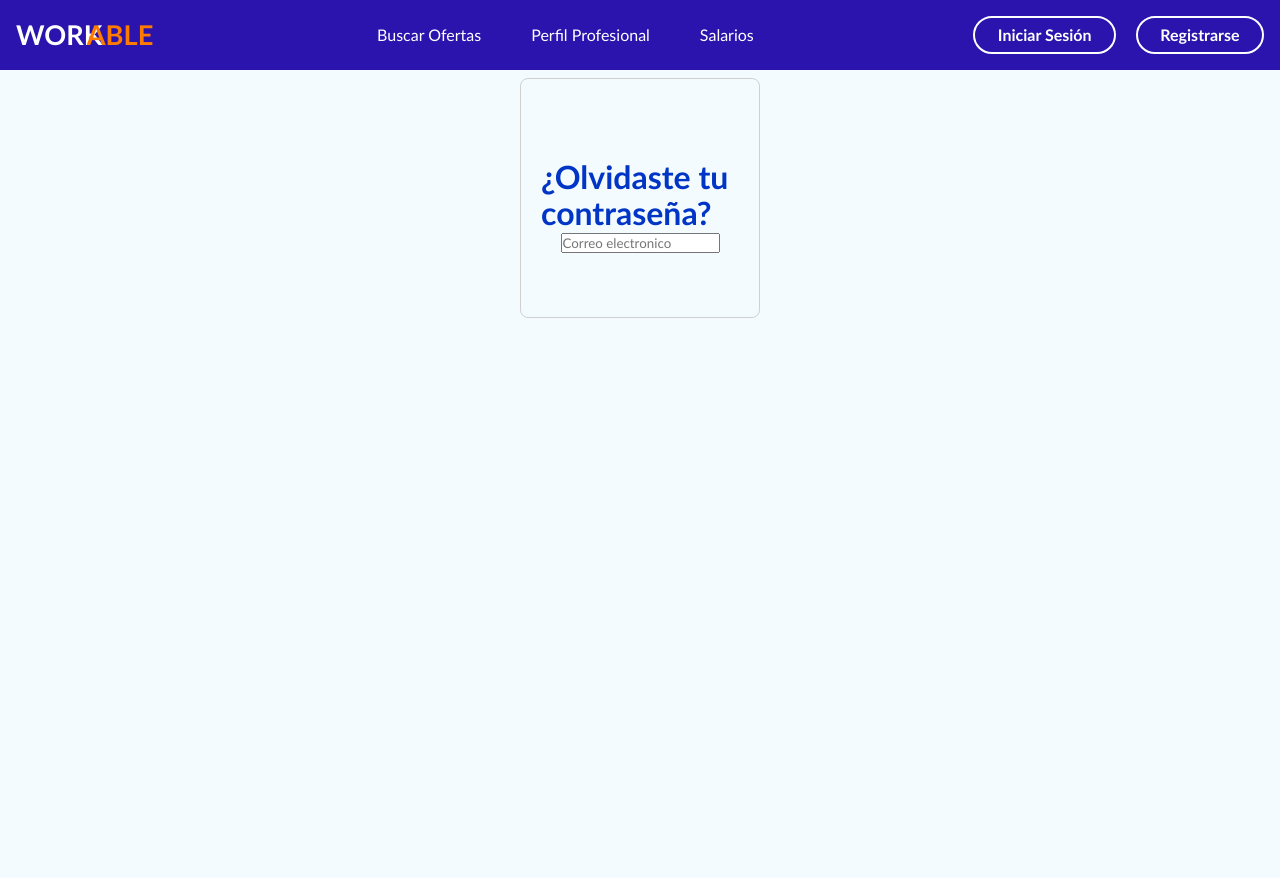
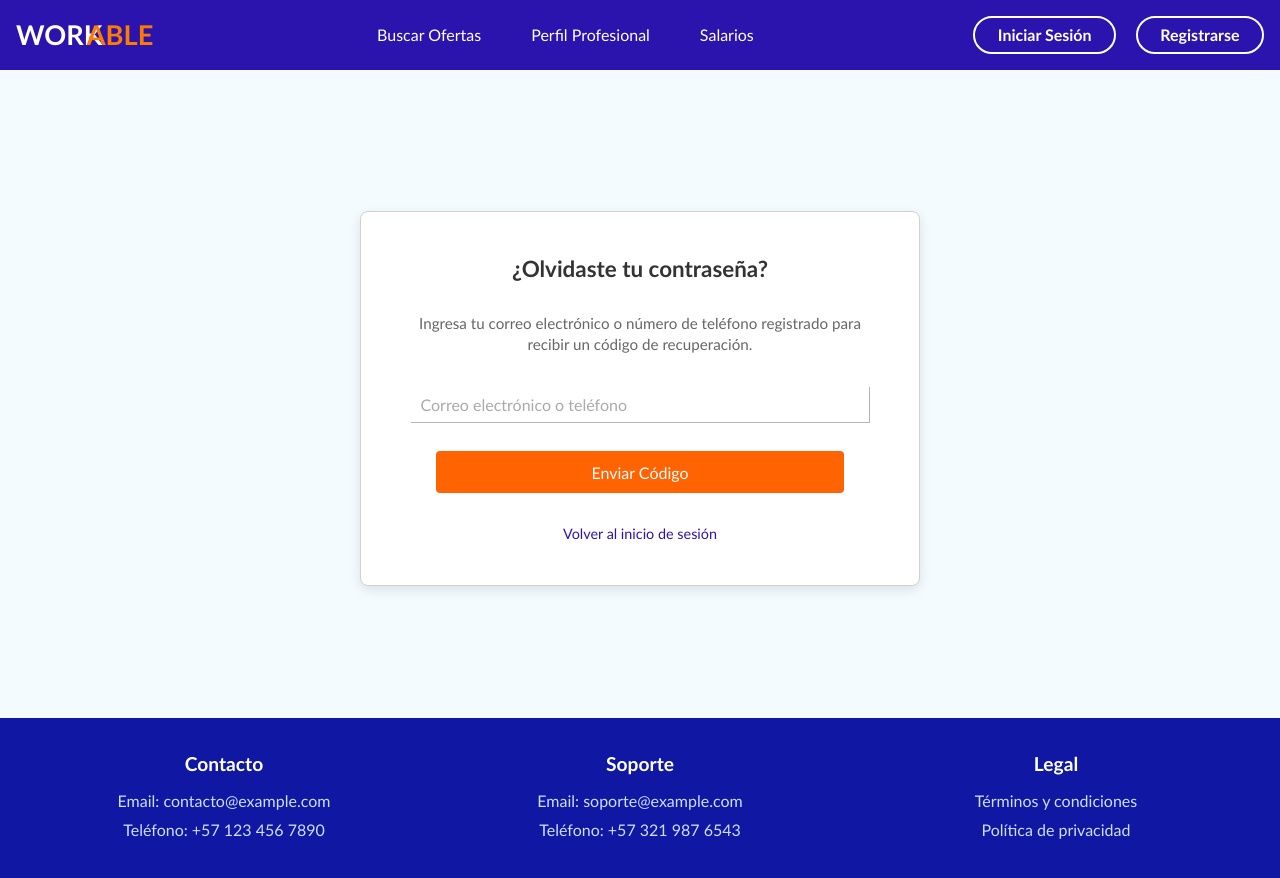
Before and after one commit to juangomlin/WORKABLE_1, a React (Vite) app: page /ForgotPassword in a window 1280 px wide. Before the commit the page ends 800 px from the top, so only its background shows below. Built offline with nearby package versions, Linux system fonts and the light colour scheme.

Commit message:
ForgotPsw page

```diff
--- a/src/components/ForgotPassword/ForgotPassword.css
+++ b/src/components/ForgotPassword/ForgotPassword.css
@@ -1,20 +1,109 @@
-.main-forgotpsw {
-  display: grid;
-  grid-template-columns: auto;
-  place-items: center;
+.main-forgot-password {
+  display: flex;
+  justify-content: center;
+  align-items: center;
+  min-height: 80vh;
 }
 
-.section-forgotpsw {
-  max-width: 15em;
-  max-height: 15em;
+.div-forgot-password-container {
   display: grid;
-  grid-template-columns: auto;
   place-items: center;
+  gap: 1.5em;
+  background-color: #fff;
+  border-radius: 8px;
+  width: 35em;
+  min-height: 20em;
   border: 1px solid #d0d0d0;
-  border-radius: 8px;
+  box-shadow: 0 4px 12px rgba(0, 0, 0, 0.1);
+  padding: 1.5em;
 }
 
+.form-forgot-password {
+  display: flex;
+  flex-direction: column;
+  gap: 1em;
+  width: 100%;
+  align-items: center;
+  padding: 1em 0;
+}
 
-.di-forgotpsw {
+.h2-forgot-password-title {
+  font-size: 1.4em;
+  color: #333;
+  margin-bottom: 0.5em;
+  text-align: center;
+}
 
+.p-forgot-password-instruction {
+  font-size: 0.95em;
+  color: #666;
+  text-align: center;
+  margin-bottom: 1em;
+  line-height: 1.4;
+  padding: 0 1em;
 }
+
+.input-forgot-password {
+  background-color: transparent;
+  border: none;
+  border-bottom: 1px solid rgb(180, 180, 180);
+  border-right: 1px solid rgb(180, 180, 180);
+  padding: 8px 10px;
+  outline: none;
+  width: 90%;
+  box-sizing: border-box;
+  font-size: 1em;
+  color: #333;
+}
+
+.input-forgot-password::placeholder {
+  color: #aaa;
+}
+
+.input-forgot-password:focus {
+  border-color: #2b14ad;
+}
+
+.button-send-code {
+  background-color: #ff6302;
+  color: white;
+  border: none;
+  border-radius: 4px;
+  padding: 0.7em 1.5em;
+  cursor: pointer;
+  font-size: 1em;
+  transition: background-color 0.1s ease;
+  width: 80%;
+  margin-top: 0.8em;
+}
+
+.button-send-code:hover {
+  background-color: #ff3700;
+}
+
+.text-link-back {
+  font-size: 0.9em;
+  color: #2b14ad;
+  cursor: pointer;
+  text-decoration: none;
+  transition: color 0.1s ease;
+  margin-top: 1em;
+}
+
+.text-link-back:hover {
+  color: #1f0d7d;
+  text-decoration: underline;
+}
+
+@media (max-width: 768px) {
+  .div-forgot-password-container {
+    width: 95%;
+    padding: 1em;
+    min-height: 50vh;
+  }
+
+  .input-forgot-password,
+  .button-send-code {
+    width: 100%;
+  }
+}
--- a/src/components/ForgotPassword/ForgotPassword.jsx
+++ b/src/components/ForgotPassword/ForgotPassword.jsx
@@ -1,27 +1,38 @@
 import React from "react";
 import { Link } from 'react-router-dom';
 import Header from "../Header/Header";
-import './ForgotPassword.css'
+import Footer from "../Footer/footer";
+import './ForgotPassword.css';
 
 const ForgotPassword = () => {
   return (
     <>
       <Header />
-            <main className="main-forgotpsw">
-                <section className="section-forgotpsw">
-                    <h1>¿Olvidaste tu contraseña?</h1>
-                    <div className="div-forgotpsw">
-                        <form className="form-forgotpsw">
-                            <input type="text"
-                            className="input-forgotpsw"
-                            placeholder="Correo electronico"
+      <main className="main-forgot-password">
+        <div className="div-forgot-password-container">
+          <form className="form-forgot-password">
+            <h2 className="h2-forgot-password-title">¿Olvidaste tu contraseña?</h2>
+            <p className="p-forgot-password-instruction">
+              Ingresa tu correo electrónico o número de teléfono registrado
+              para recibir un código de recuperación.
+            </p>
+            <input
+              type="text"
+              className="input-forgot-password"
+              placeholder="Correo electrónico o teléfono"
             />
+            <button type="submit" className="button-send-code">
+              Enviar Código
+            </button>
+            <Link to='/Login'>
+              <p className="text-link-back">Volver al inicio de sesión</p>
+            </Link>
           </form>
         </div>
-                </section>
       </main>
+      <Footer />
     </>
-    )
-}
+  );
+};
 
 export default ForgotPassword;
```
Lines whose indentation alone changed are shown as unchanged.
